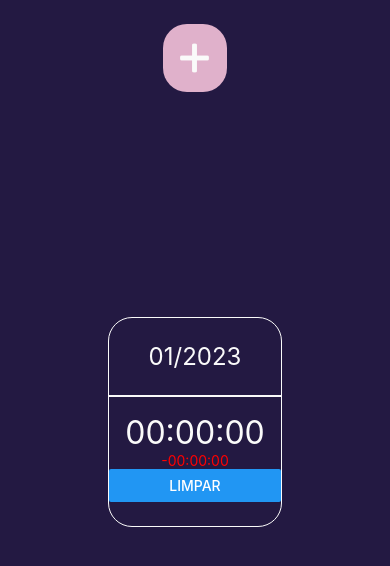
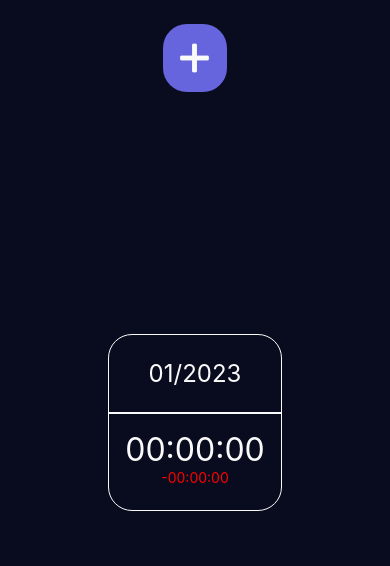
Before and after one commit to pedropfsf/CountTimerTracked, a React Native app: screen /home in a window 390 px wide. Shown: the top 566 px of the page. Built offline with nearby package versions, Linux system fonts and the light colour scheme.

Commit message:
fix: :lipstick: Trocado cores do app

```diff
--- a/components/CountIndicator/index.tsx
+++ b/components/CountIndicator/index.tsx
@@ -26,45 +26,12 @@ type CountIndicatorProps = {
 }
 
 export default function CountIndicator({ list }: CountIndicatorProps) {
-  // console.log(new Date().);
-
   const dataFormatted = useMemo(() => {
-    // Get the first recorded date
-    // const listFormatted = list.map(item => {
-    //   const month = Number(item.date.split("/")[1]);
-    //   const day = Number(item.date.split("/")[0]);
-    //   const year = Number(item.date.split("/")[2]);
-
-    //   return moment(`${month}-${day}-${year}`, "MM-DD-YYYY");
-    // })
-
-    // const listFilteredPerCurrentMonth = listFormatted.filter(item => {
-    //   return (
-    //     moment(item).get("month") == moment().get("month")
-    //     &&
-    //     moment(item).get("year") == moment().get("year")
-    //   )
-    // })
-
-    // const dataFirst = listFilteredPerCurrentMonth
-    //   .sort((a, b) => {
-    //     if (a.get("day") > b.get("day")) {
-    //       return 1;
-    //     }
-
-    //     if (a.get("day") < b.get("day")) {
-    //       return -1;
-    //     }
-
-    //     return 0;
-    //   })[0]
-
-    // // Get track total
     const listTimers = list
       .filter(timer => (
-        moment(timer.date).get("month") == moment().get("month")
+        moment(timer.date, "MM/DD/YYYY").get("month") == moment().get("month")
         &&
-        moment(timer.date).get("year") == moment().get("year")
+        moment(timer.date, "MM/DD/YYYY").get("year") == moment().get("year")
       ))
       .map(({ timer }) => {
         const hours = Number(timer.split(":")[0]);
@@ -74,22 +41,11 @@ export default function CountIndicator({ list }: CountIndicatorProps) {
         return Timer.convertTimerInSeconds({ hours, minutes, seconds })
       })
 
-    // for(const count in listTimers) {
-    //   console.log(count + 1, listTimers[count])
-    // }
 
     const totalTimerCurrent = listTimers.length && listTimers
       .reduce((previousValue, currentValue) => (previousValue ?? 0) + (currentValue ?? 0));
     const totalCreatePerDay = (listTimers.length * 8) * 3600;
     const necessaryTimer = totalTimerCurrent - totalCreatePerDay;
-
-    // console.log("total que tem que fazer no mês atualmente", Timer.convertSecondsInTimer(totalCreatePerDay));
-    // console.log("O que você fez no mês", Timer.convertSecondsInTimer(totalTimerCurrent));
-    // console.log("O que sobrou", Timer.convertSecondsInTimer(necessaryTimer))
-    // console.log(listTimers);
-    // console.log("total que tem que fazer no mês atualmente", totalCreatePerDay);
-    // console.log("O que você fez no mês", totalTimerCurrent);
-    // console.log("O que sobrou" , necessaryTimer)
 
     return {
       currentDate: moment().format("MM/YYYY"),
@@ -97,8 +53,6 @@ export default function CountIndicator({ list }: CountIndicatorProps) {
       necessaryTimer,
     }
   }, [list]);
-
-  console.log("fora", dataFormatted.necessaryTimer)
 
   return (
     <Container>
@@ -111,10 +65,6 @@ export default function CountIndicator({ list }: CountIndicatorProps) {
       <ExtraTimeIndicator colorStatus={dataFormatted.necessaryTimer > 0 ? "more" : "less"}>
         {Timer.convertSecondsInTimer(dataFormatted.necessaryTimer, true)}
       </ExtraTimeIndicator>
-      <Button
-        title="Limpar"
-        onPress={() => AsyncStorage.clear()}
-      />
     </Container>
   )
 }
--- a/package.json
+++ b/package.json
@@ -11,6 +11,7 @@
   "dependencies": {
     "@expo/vector-icons": "^13.0.0",
     "@react-native-async-storage/async-storage": "~1.17.3",
+    "@react-navigation/bottom-tabs": "^6.5.3",
     "@react-navigation/native": "^6.1.1",
     "@react-navigation/native-stack": "^6.9.7",
     "@types/styled-components": "^5.1.26",
--- a/styles/colors.ts
+++ b/styles/colors.ts
@@ -1,11 +1,11 @@
 const colors = {
   white: "#fafafa",
   black: "#0a0a0a",
-  primary_level_1: "#231942",
-  primary_level_2: "#5e548e",
-  primary_level_3: "#9f86c0",
-  primary_level_4: "#be95c4",
-  primary_level_5: "#e0b1cb",
+  primary_level_1: "#090C1E",
+  primary_level_2: "#242078",
+  primary_level_3: "#473BF0",
+  primary_level_4: "#5750E7",
+  primary_level_5: "#6665DD",
 };
 
 export default colors;
```
Also changed, not shown: 1 other file (tests, documents, lock files or other folders).
